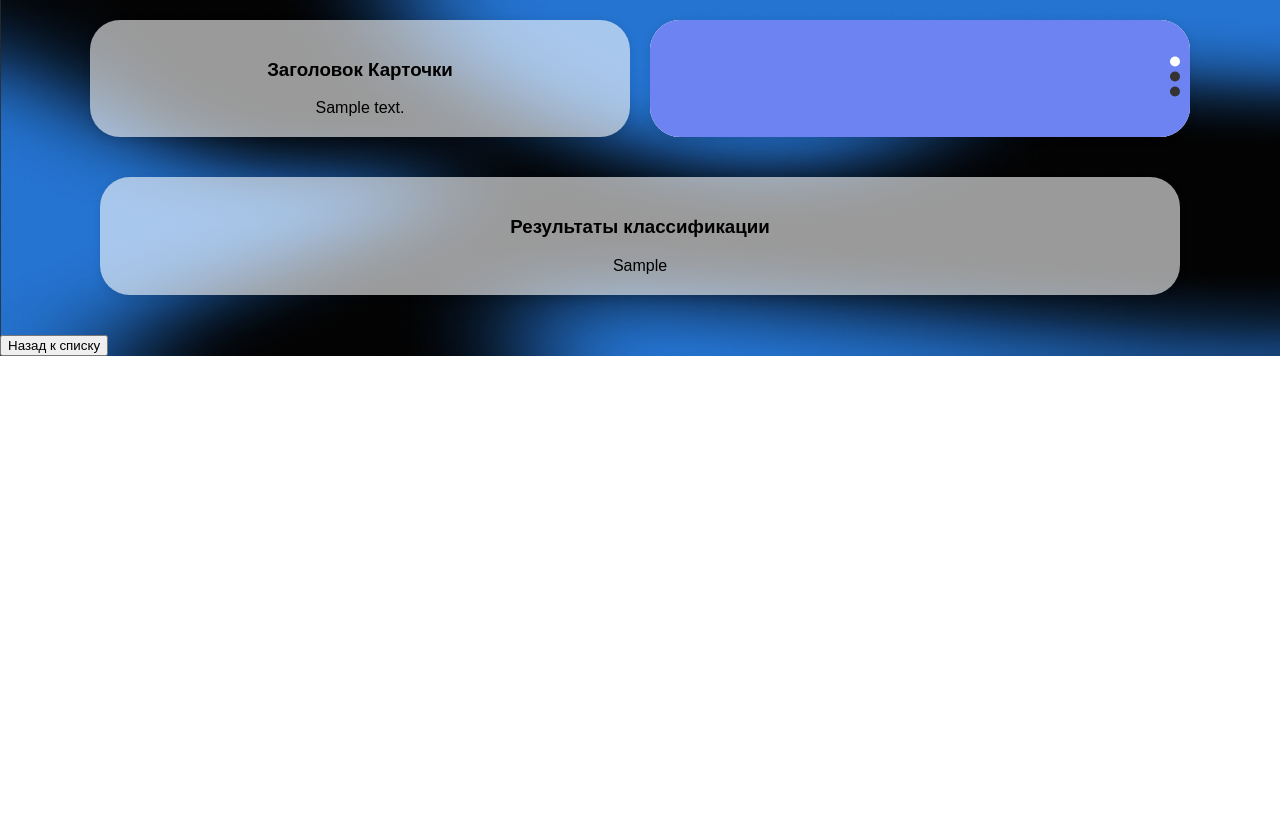
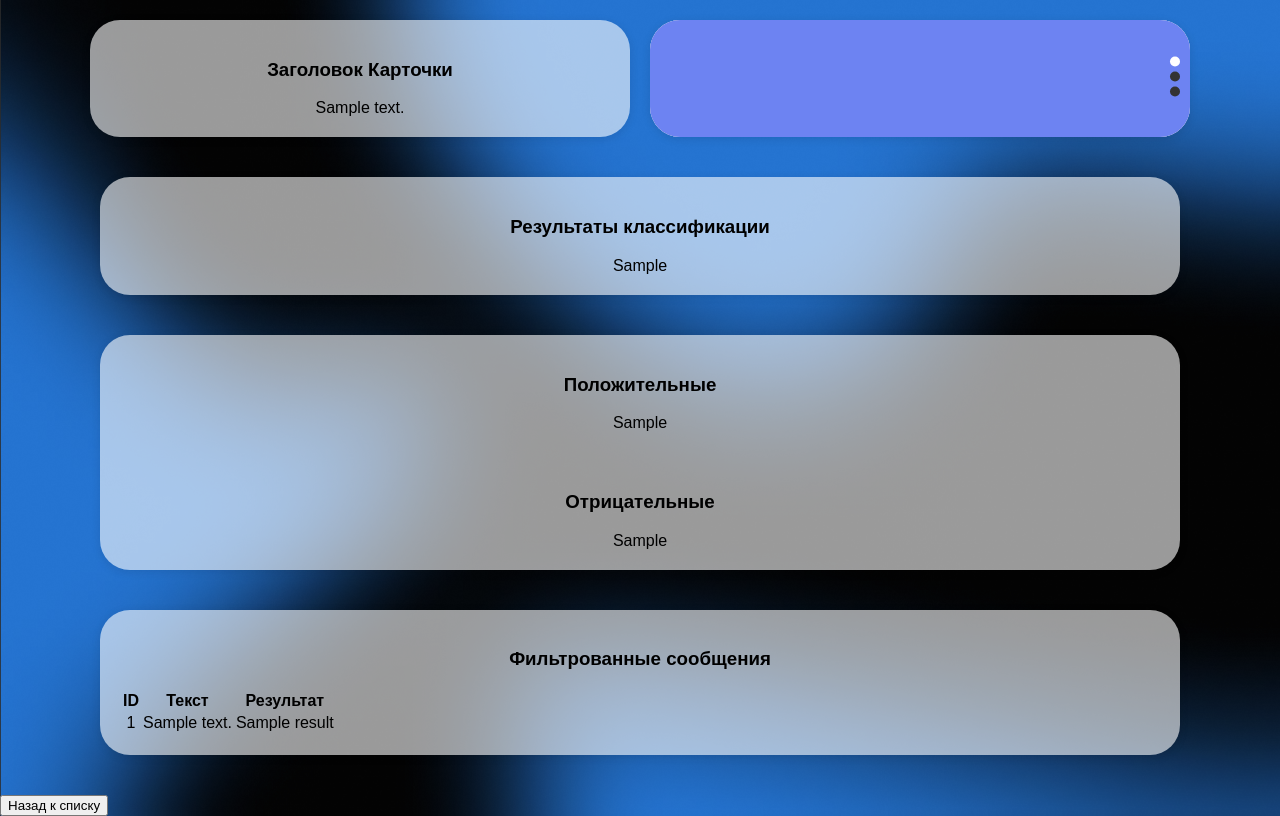
Before and after one commit to IsMarshev/DecontrolAQC, a Flask app: template src/templates/details.html in a window 1280 px wide. Before the commit the page ends 356 px from the top, so only its background shows below. Run offline with Flask 3, Linux system fonts and the light colour scheme; the template is opened without the code that fills it: most values are stand-ins (such as "Sample title", 1, 10 or a date in 2020); some libraries are stand-ins or nearby versions.

Commit message:
добавил графики комментариев, которые положительные и отрицательные, флуд

```diff
--- a/src/app.py
+++ b/src/app.py
@@ -162,7 +162,6 @@
     result = await predict(data['Текст сообщения'])
     # print(result['predictions'])
     classification_result = pd.DataFrame(result['predictions'], columns = ['label'])['label'].value_counts()
-
     classification_result_sum = sum(classification_result.to_list())
 
     pattern  = {'Неформальные нейтральные сообщения': 0,
@@ -187,11 +186,31 @@
     for k,v in classification_result.to_dict().items():
         pattern[k] = v/classification_result_sum
 
-    print(pattern)
-
-    print(calculate_metrics(pattern))
+    proxi_metrics = calculate_metrics(pattern)
     def view_predictions(classification_result):
         classification_result=classification_result.to_dict()
+        data = [go.Bar(x=list(classification_result.keys()), y=list(classification_result.values()))]
+        layout = go.Layout(title='Результаты классификации',
+        paper_bgcolor='rgba(0,0,0,0)',  # <--- Add this line
+        plot_bgcolor='rgba(0,0,0,0)', autosize=True)
+        fig = go.Figure(data=data, layout=layout)
+        plot_div = plotly.offline.plot(fig, include_plotlyjs=False, output_type='div')
+        return plot_div
+    def view_positive_predictions(classification_result):
+        mp_usefull_label = ['Вопрос о профессии','Вопросе о группе','Вопросы о ходе обучения','Мнение о мероприятии','Технические вопросы','Обсуждение кода','Полезные ссылки','Комплименты']
+        classification_result=classification_result.to_dict()
+        classification_result = {k: v for k, v in classification_result.items() if k in mp_usefull_label}
+        data = [go.Bar(x=list(classification_result.keys()), y=list(classification_result.values()))]
+        layout = go.Layout(title='Результаты классификации',
+        paper_bgcolor='rgba(0,0,0,0)',  # <--- Add this line
+        plot_bgcolor='rgba(0,0,0,0)', autosize=True)
+        fig = go.Figure(data=data, layout=layout)
+        plot_div = plotly.offline.plot(fig, include_plotlyjs=False, output_type='div')
+        return plot_div
+    def view_negative_predictions(classification_result):
+        mp_useless_label = ['Недопонимание','Флуд','Токсичные сообщения','Политика','Фишинговые ссылки','Технические проблемы']
+        classification_result=classification_result.to_dict()
+        classification_result = {k: v for k, v in classification_result.items() if k in mp_useless_label}
         data = [go.Bar(x=list(classification_result.keys()), y=list(classification_result.values()))]
         layout = go.Layout(title='Результаты классификации',
         paper_bgcolor='rgba(0,0,0,0)',  # <--- Add this line
@@ -216,12 +235,27 @@
         fig = go.Figure(data=[trace], layout=layout)
         plot_div = fig.to_html(full_html=False, include_plotlyjs=False)
         return plot_div
+    print(classification_result)
 
+    def toxic_flood(result, data):
+        mp_useless_label = ['Флуд','Токсичные сообщения']
+        text = data["Текст сообщения"]
+        result = result['predictions']
+        output = {'id':[], 'text':[], 'result':[]}
+        for i in range(len(text)):
+            if result[i] in mp_useless_label:
+                output['id'].append(i)
+                output['text'].append(text[i])
+                output['result'].append(result[i])
 
+        return output
+        # classification_result = {k: v for k, v in classification_result.items() if k in mp_useless_label}
+
+        # return classification_result
 
     line = data['Текст сообщения'].to_list()
     if line:
-        return render_template('details.html', line=line, view_predictions=view_predictions(classification_result) , view_message_density=view_message_density(data))
+        return render_template('details.html', line=line, view_predictions=view_predictions(classification_result) , view_message_density=view_message_density(data), view_negative_predictions= view_negative_predictions(classification_result) , view_positive_predictions= view_positive_predictions(classification_result), proxi_metrics= proxi_metrics, toxic_flood = toxic_flood(result,data))
     else:
         return 'Строка с таким ID не найдена', 404
 
--- a/src/templates/details.html
+++ b/src/templates/details.html
@@ -43,6 +43,42 @@
                   {{ view_predictions | safe }}
               </div>
             </div>
+            <div class="card big">
+              <div class="card-content">
+                <h3>Положительные</h3>
+            <!-- Выводим график -->
+                  {{ view_positive_predictions | safe }}
+              </div>
+              <div class="card-content">
+                <h3>Отрицательные</h3>
+                {{ view_negative_predictions| safe }}
+            </div>
+            </div>
+            <div class="card big">
+              <div class="card-content">
+                <h3>Фильтрованные сообщения</h3>
+            <!-- Выводим график -->
+                <table>
+                  <thead>
+                      <tr>
+                          <th>ID</th>
+                          <th>Текст</th>
+                          <th>Результат</th>
+                      </tr>
+                  </thead>
+                  <tbody>
+                    {% for item in toxic_flood %}
+                    <tr>
+                        <td>{{ item['id'] }}</td>
+                        <td>{{ item['text'] }}</td>
+                        <td>{{ item['result'] }}</td>
+                    </tr>
+                    {% endfor %}
+                  </tbody>
+              </table>
+              </div>
+            </div>
+
         </div>
         <button onclick="location.href='{{ url_for('display') }}'">Назад к списку</button>
         <script>
```
